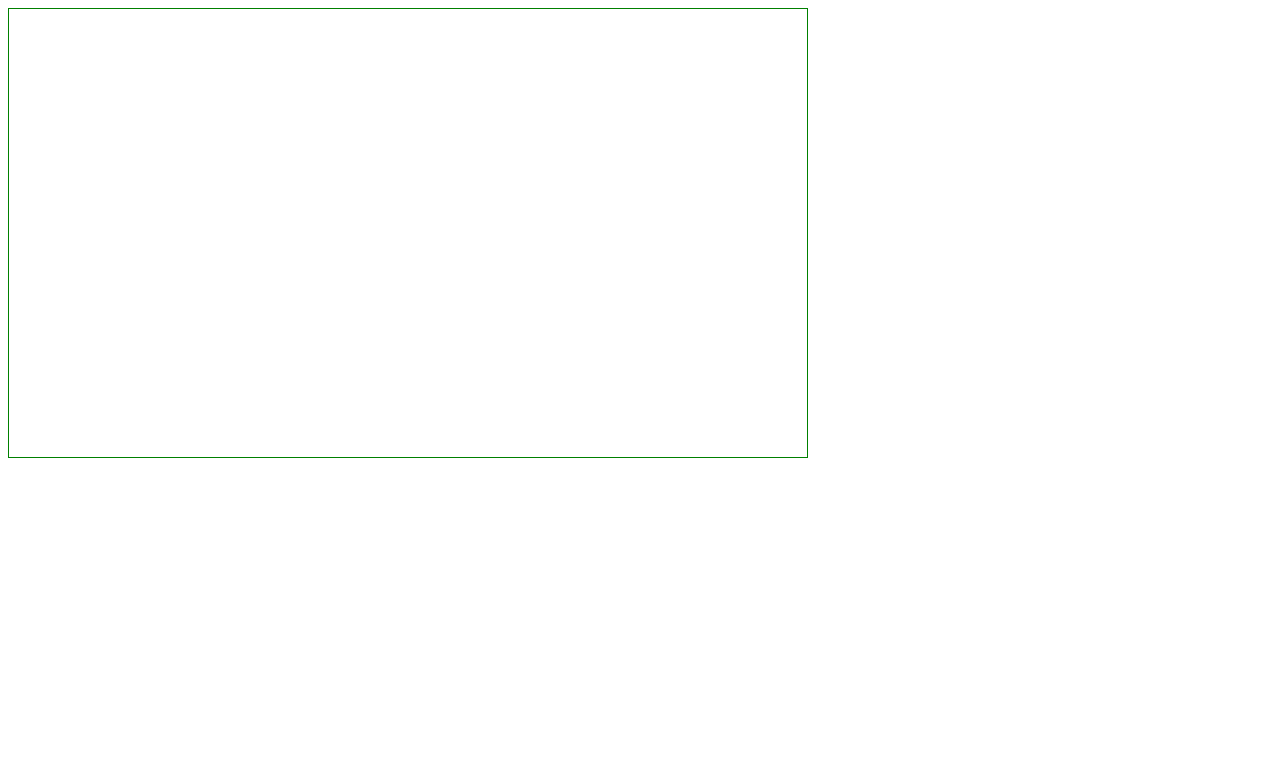
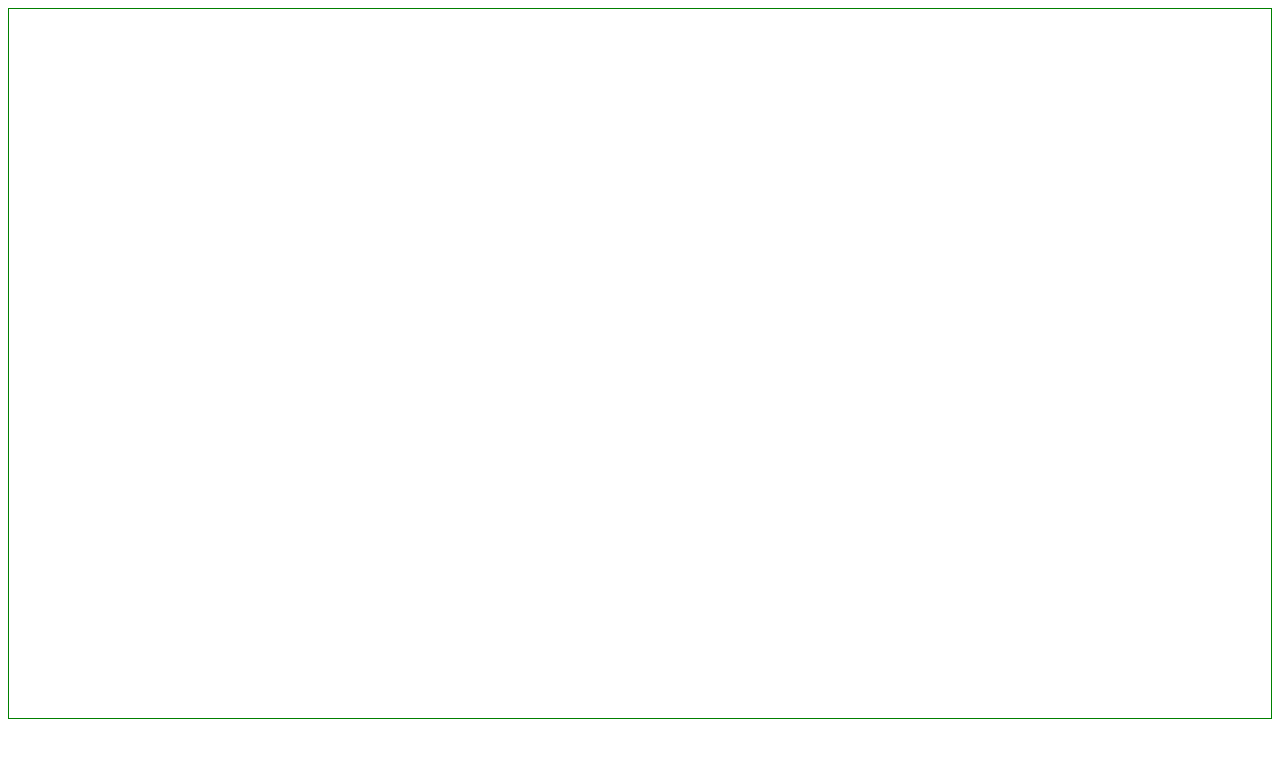
Before and after one commit to abrie/doodleopia, a website: page public/index.html in a window 1280 px wide. Drawn offline with Linux system fonts and the light colour scheme; files whose address does not match are found by name.

Commit message:
Use aspectratio to scale container.

```diff
--- a/public/index.css
+++ b/public/index.css
@@ -9,8 +9,8 @@ html {
 
 #canvas {
   position: relative;
-  width: calc(16 * 50px);
-  height: calc(9 * 50px);
+  width: 100%;
+  padding-top: 56.25%;
   cursor: crosshair;
 }
 
```
